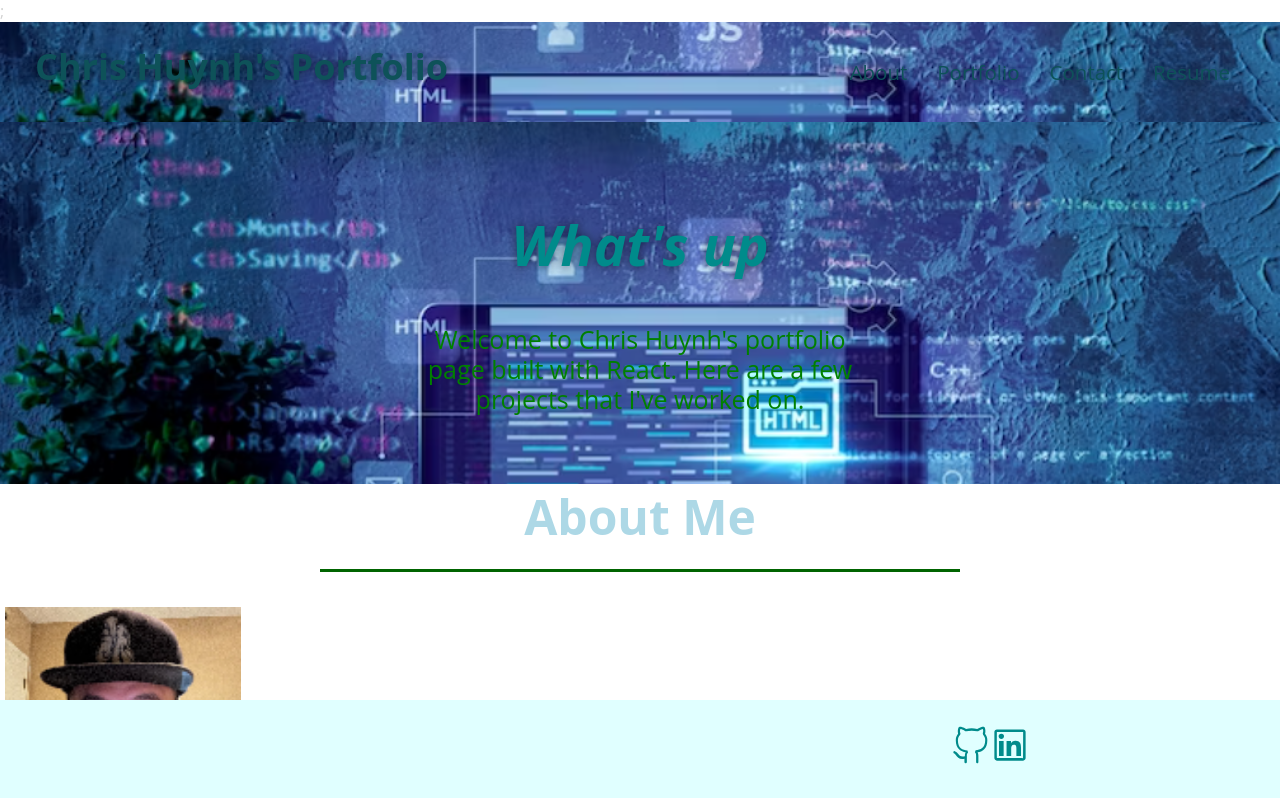
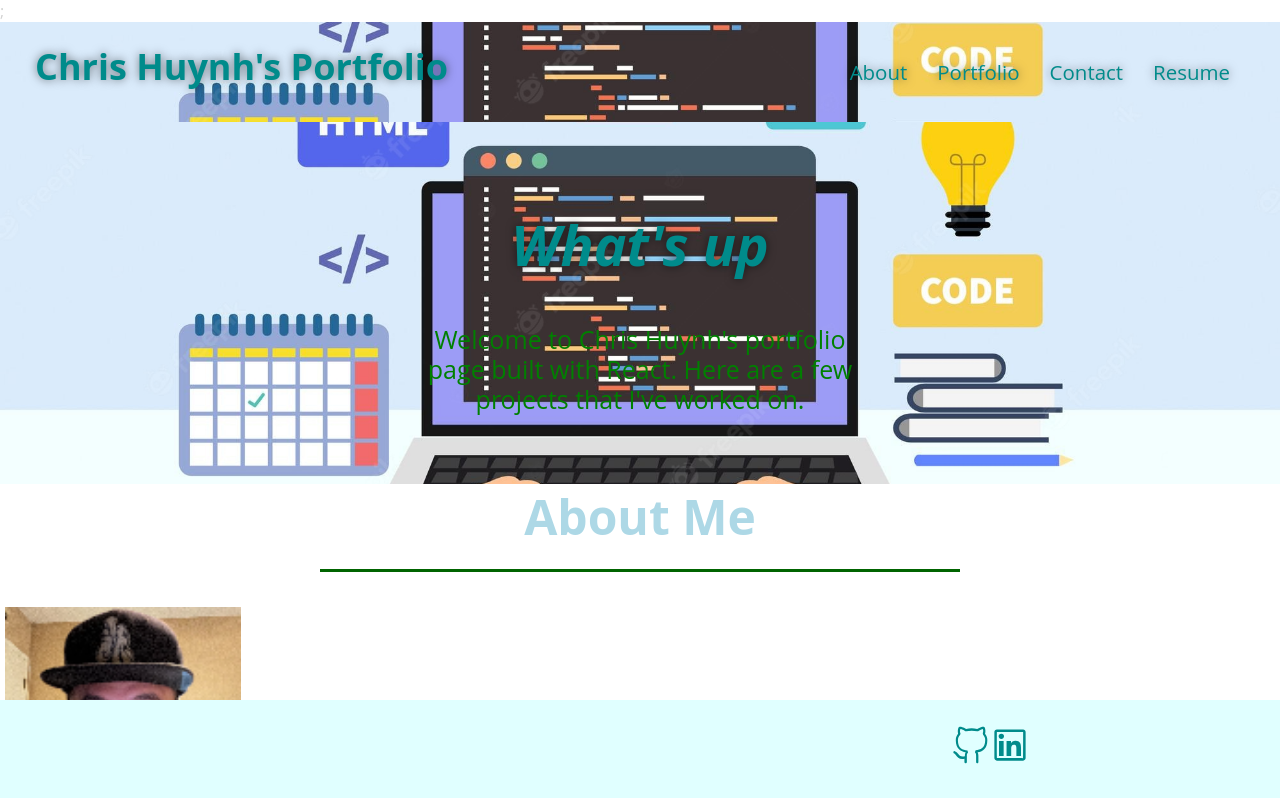
Before and after one commit to ceewizz/ReactPortfolio, a React (Create React App) app: page / in a window 1280 px wide. Shown: the top 798 px of the page. Built offline with nearby package versions, Linux system fonts and the light colour scheme.

Commit message:
changed styling added new cover photo

```diff
--- a/src/index.css
+++ b/src/index.css
@@ -27,14 +27,14 @@ code {
 
 header {
   padding: 20px 35px;
-  background-color: #D5F2EA;
+  background-color: lightblue;
   display: flex;
   justify-content: space-between;
   flex-wrap: wrap;
   position: -webkit-sticky;
   position: sticky;
   top: 0;
-  background-image: url("../src/assets/cover/cover.png");
+  background-image: url("../src/assets/cover/cover.jpg");
   background-size: cover;
   background-position: center;
   background-attachment: fixed;
@@ -60,7 +60,7 @@ header h1 {
   font-weight: bold;
   margin: 0;
   font-size: 36px;
-  color: #0E5259;
+  color: darkcyan;
   text-shadow: 0 0 10px rgba(0, 0, 0, 0.5);
 }
 
@@ -68,7 +68,7 @@ header h1 {
 
 header a {
   text-decoration: none;
-  color: #0E5259;
+  color: darkcyan;
 }
 
 header nav {
@@ -106,7 +106,7 @@ header nav ul li a:hover {
   text-shadow: none;
 }
 .hero {
-  background-image: url("../src/assets/cover/cover.png");
+  background-image: url("../src/assets/cover/cover.jpg");
   background-size: cover;
   background-position: center;
   display: flex;
@@ -122,7 +122,7 @@ header nav ul li a:hover {
   width: 35%;
   text-align: center;
   margin: 3.5%;
-  color: #fff;
+  color: wheat;
   font-size: 18px;
   line-height: 1.2;
 }
@@ -176,15 +176,15 @@ header nav ul li a:hover {
 
 #reach-out {
   /* margin-top: 5px; */
-  background: #75BFB2;
+  background: turquoise;
 }
 
 #reach-out h2 {
-  color: #0E5259;
+  color: darkmagenta;
 }
 
 .contact h2 {
-  color: #F2E3D5;
+  color: peachpuff;
 }
 
 .contact-info {
```
Also changed, not shown: src/assets/cover/cover.jpg (added), src/assets/cover/cover.png (deleted).
